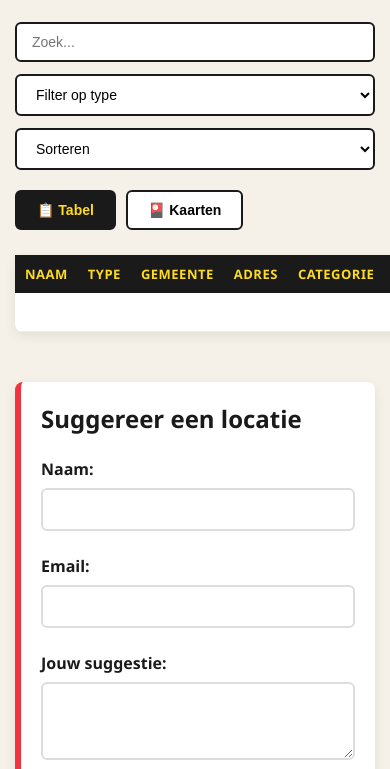
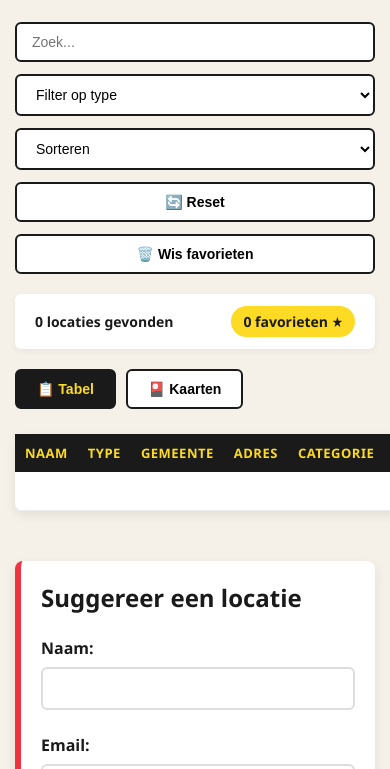
Before and after one commit to Arji7/dynamic-web-brussels, a website built with Vite: page index.html in a window 390 px wide. Shown: the part 75-844 px from the top of the page. Built offline with nearby package versions, Linux system fonts and the light colour scheme; no server answers.

Commit message:
reset knop en favorieten teller toegevoegd

```diff
--- a/index.html
+++ b/index.html
@@ -23,6 +23,14 @@
         <option value="naam">Naam A-Z</option>
         <option value="gemeente">Gemeente A-Z</option>
       </select>
+      <button id="reset-btn">🔄 Reset</button>
+      <button id="clear-favs-btn">🗑️ Wis favorieten</button>
+    </div>
+
+    <!-- info balk met aantal resultaten en favorieten -->
+    <div class="info-bar">
+      <span id="results-count">0 locaties</span>
+      <span id="favs-count">0 favorieten ★</span>
     </div>
 
     <!-- Knoppen om te wisselen tussen tabel en kaarten -->
--- a/src/main.js
+++ b/src/main.js
@@ -17,6 +17,10 @@ const filterSelect = document.getElementById('filter');
 const sortSelect = document.getElementById('sort');
 const viewTableBtn = document.getElementById('view-table');
 const viewCardsBtn = document.getElementById('view-cards');
+const resetBtn = document.getElementById('reset-btn');
+const clearFavsBtn = document.getElementById('clear-favs-btn');
+const resultsCount = document.getElementById('results-count');
+const favsCount = document.getElementById('favs-count');
 
 // alle locaties opslaan
 let allLocations = [];
@@ -95,8 +99,15 @@ const observer = new IntersectionObserver((entries) => {
   });
 }, { threshold: 0.1 });
 
+// counters updaten
+const updateCounts = (locations) => {
+  resultsCount.textContent = `${locations.length} locaties gevonden`;
+  favsCount.textContent = `${favorites.length} favorieten ★`;
+};
+
 // renderen op basis van huidige view
 const render = (locations) => {
+  updateCounts(locations);
   if (currentView === 'table') {
     fillTable(locations);
   } else {
@@ -255,6 +266,23 @@ sortSelect.addEventListener('change', sortLocations);
 viewTableBtn.addEventListener('click', () => switchView('table'));
 viewCardsBtn.addEventListener('click', () => switchView('cards'));
 
+// reset alle filters
+resetBtn.addEventListener('click', () => {
+  searchInput.value = '';
+  filterSelect.value = '';
+  sortSelect.value = '';
+  render(allLocations);
+});
+
+// alle favorieten wissen
+clearFavsBtn.addEventListener('click', () => {
+  if (confirm('Ben je zeker dat je alle favorieten wilt wissen?')) {
+    favorites = [];
+    localStorage.setItem('favorites', JSON.stringify(favorites));
+    filterAndSearch();
+  }
+});
+
 // voorkeursweergave laden bij start
 switchView(currentView);
 
--- a/src/style.css
+++ b/src/style.css
@@ -55,6 +55,49 @@ input:focus, select:focus {
   outline: none;
   border-color: #ef3340;
   box-shadow: 0 0 0 3px rgba(239, 51, 64, 0.2);
+}
+
+/* reset en wis knoppen */
+#reset-btn, #clear-favs-btn {
+  padding: 10px 15px;
+  background: white;
+  border: 2px solid #1a1a1a;
+  border-radius: 6px;
+  cursor: pointer;
+  font-size: 14px;
+  font-weight: 600;
+  transition: all 0.2s;
+}
+
+#reset-btn:hover {
+  background: #fef9e0;
+}
+
+#clear-favs-btn:hover {
+  background: #ffe5e5;
+  border-color: #ef3340;
+  color: #ef3340;
+}
+
+/* info balk */
+.info-bar {
+  display: flex;
+  justify-content: space-between;
+  align-items: center;
+  background: white;
+  padding: 12px 20px;
+  border-radius: 6px;
+  margin-bottom: 20px;
+  box-shadow: 0 2px 6px rgba(0, 0, 0, 0.05);
+  font-weight: 600;
+  font-size: 14px;
+}
+
+#favs-count {
+  background: #fdda24;
+  padding: 6px 12px;
+  border-radius: 20px;
+  color: #1a1a1a;
 }
 
 /* knoppen om te wisselen tussen tabel en kaarten */
@@ -329,7 +372,8 @@ td a:hover {
   }
 
   .controls input,
-  .controls select {
+  .controls select,
+  .controls button {
     width: 100%;
   }
 
```
